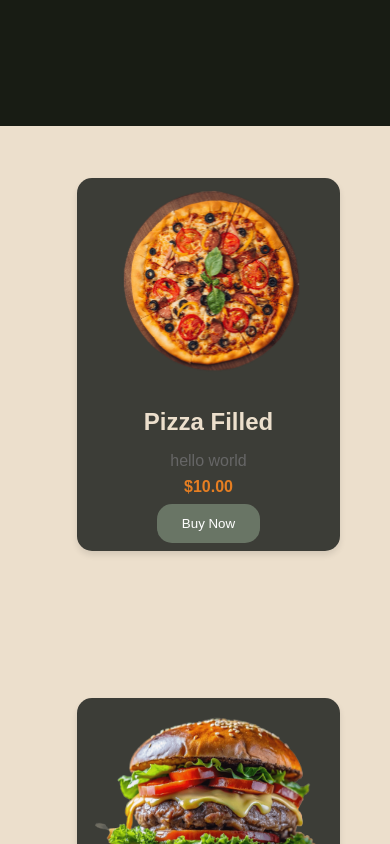
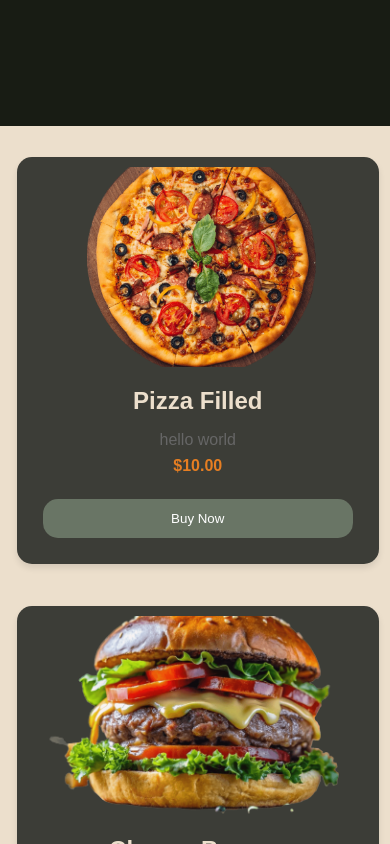
Before and after one commit to ZakariaElkhadir/Food-Ordering-System, a React (Vite) app: page / in a window 390 px wide. Shown: the part 740-1584 px from the top of the page. Built offline with nearby package versions, Linux system fonts and the light colour scheme.

Commit message:
Refactor orderStore.ts and Dashboard component for responsive design

```diff
--- a/src/Cards/Cards.scss
+++ b/src/Cards/Cards.scss
@@ -6,37 +6,58 @@ $tablet: 768px;
 $desktop: 1024px;
 $desktop-lg: 1200px;
 
-.card-container{
-    height: 500px;
+.card-container {
+    height: auto;
     font-family: Arial, Helvetica, sans-serif;
     color: #ECDFCC;
     position: relative;
     width: 100%;
     max-width: 300px;
-    .card{
-    width: 263px;
-    height: 363px;
+    margin: 0 auto;
+
+    @media (max-width: $mobile) {
+        max-width: 100%;
+    }
+
+    .card {
+        width: 100%;
+        height: auto;
         border: none;
         text-align: center;
-    margin: 2rem;
-    padding-top: 10px;
+        margin: 1rem auto;
+        padding: 10px;
         background-color: $card-bg;
         border-radius: 15px;
         transition: transform 0.3s ease;
         box-shadow: 0 4px 6px rgba(0, 0, 0, 0.1);
         overflow: hidden;
+
+        @media (max-width: $mobile) {
+            width: calc(100% - 2rem);
+            margin: 1rem;
+        }
+
         img {
             width: 95%;
             height: 200px;
             object-fit: cover;
             border-radius: 15px;
+
+            @media (max-width: $mobile-sm) {
+                height: 150px;
+            }
         }
 
         &:hover {
             transform: translateY(-5px);
+
+            @media (max-width: $mobile) {
+                transform: translateY(-3px);
             }
+        }
+
         button {
-        width: calc(100% - 10rem);
+            width: calc(100% - 4rem);
             padding: 0.75rem;
             background-color: #697565;
             color: white;
@@ -44,27 +65,44 @@ $desktop-lg: 1200px;
             border-radius: 15px;
             cursor: pointer;
             transition: background-color 0.3s ease;
+            margin: 1rem 2rem;
+
+            @media (max-width: $mobile) {
+                width: calc(100% - 2rem);
+                margin: 1rem 1rem;
+            }
 
             &:hover {
                 background-color: #d35400;
             }
         }
+
         h2 {
             font-size: 1.5rem;
             margin: 1rem;
             color: #ECDFCC;
+
+            @media (max-width: $mobile-sm) {
+                font-size: 1.25rem;
+            }
         }
 
         p {
             margin: 0.5rem 1rem;
             color: #666;
 
+            @media (max-width: $mobile-sm) {
+                font-size: 0.9rem;
+            }
+
             &:last-of-type {
                 font-weight: bold;
                 color: #e67e22;
             }
         }
-}}
+    }
+}
+
 .cards {
     display: flex;
     flex-wrap: wrap;
@@ -73,4 +111,31 @@ $desktop-lg: 1200px;
     padding: 20px;
     max-width: 1200px;
     margin: 0 auto;
+
+    @media (max-width: $tablet) {
+        gap: 15px;
+        padding: 15px;
     }
+
+    @media (max-width: $mobile) {
+        gap: 10px;
+        padding-left: 0.5px;
+    }
+
+    // Responsive grid layout
+    @media (min-width: $desktop) {
+        grid-template-columns: repeat(4, 1fr);
+    }
+
+    @media (min-width: $tablet) and (max-width: $desktop - 1px) {
+        grid-template-columns: repeat(3, 1fr);
+    }
+
+    @media (min-width: $mobile) and (max-width: $tablet - 1px) {
+        grid-template-columns: repeat(2, 1fr);
+    }
+
+    @media (max-width: $mobile - 1px) {
+        grid-template-columns: 1fr;
+    }
+}
--- a/src/Cards/store/orderStore.ts
+++ b/src/Cards/store/orderStore.ts
@@ -1,7 +1,7 @@
+// store/orderStore.ts
 import { create } from 'zustand'
 import { persist } from 'zustand/middleware'
 
-//types for the order
 interface Order {
   id?: string
   title: string;
@@ -9,14 +9,15 @@ interface Order {
   tableNumber: string;
   quantity: number;
   timestamp: string;
+  status: 'pending' | 'in-progress' | 'completed';
 }
 
-//types for the order store
 interface OrderStore {
   orders: Order[];
   addOrder: (order: Order) => void;
   clearOrders: () => void;
   removeOrder: (id: string) => void;
+  updateOrderStatus: (id: string, status: Order['status']) => void;
 }
 
 export const useOrderStore = create<OrderStore>()(
@@ -24,12 +25,21 @@ export const useOrderStore = create<OrderStore>()(
     (set) => ({
       orders: [],
       addOrder: (order) => set((state) => ({
-        orders: [...state.orders, { ...order, id: order.id || new Date().toISOString() }]
+        orders: [...state.orders, {
+          ...order,
+          id: order.id || new Date().toISOString(),
+          status: 'pending' // Set default status
+        }]
       })),
       removeOrder: (id) => set((state) => ({
-        orders: state.orders.filter((order) => order.timestamp !== id)
+        orders: state.orders.filter((order) => order.id !== id)
       })),
-      clearOrders: () => set({ orders: [] })
+      clearOrders: () => set({ orders: [] }),
+      updateOrderStatus: (id, status) => set((state) => ({
+        orders: state.orders.map((order) =>
+          order.id === id ? { ...order, status } : order
+        )
+      }))
     }),
     {
       name: 'order-storage'
--- a/src/Dashboard/Dashboard.css
+++ b/src/Dashboard/Dashboard.scss
@@ -1,4 +1,3 @@
-
 .dashboard {
   padding: 2rem;
   max-width: 1200px;
@@ -16,17 +15,29 @@
       color: #333;
     }
 
-    .back-button {
+    .back-button, .clear-button {
       padding: 0.5rem 1rem;
-      background-color: #2196f3;
       color: white;
       border: none;
       border-radius: 4px;
       cursor: pointer;
       transition: background-color 0.3s ease;
+    }
+
+    .back-button {
+      background-color: #2196f3;
 
       &:hover {
         background-color: #1976d2;
+      }
+    }
+
+    .clear-button {
+      background-color: #ff4d4d;
+      margin-left: 1rem;
+
+      &:hover {
+        background-color: #ff3333;
       }
     }
   }
@@ -50,6 +61,20 @@
     box-shadow: 0 2px 4px rgba(0, 0, 0, 0.1);
     padding: 1.5rem;
     transition: transform 0.2s ease, box-shadow 0.2s ease;
+    animation: fadeIn 0.3s ease-out;
+    border-left: 4px solid transparent;
+
+    &.status-pending {
+      border-left-color: #ffd700;
+    }
+
+    &.status-in-progress {
+      border-left-color: #2196f3;
+    }
+
+    &.status-completed {
+      border-left-color: #4CAF50;
+    }
 
     &:hover {
       transform: translateY(-2px);
@@ -88,11 +113,51 @@
           font-size: 0.85rem;
           margin-top: 1rem;
         }
+
+        &.status {
+          text-transform: capitalize;
+          font-weight: 600;
+          color: #333;
+          margin: 8px 0;
+        }
+      }
+
+      .button-group {
+        display: flex;
+        gap: 0.75rem;
+        margin-top: 1rem;
+
+        button {
+          flex: 1;
+          padding: 0.5rem 1rem;
+          border: none;
+          border-radius: 4px;
+          cursor: pointer;
+          font-weight: 500;
+          transition: background-color 0.3s ease;
+        }
+
+        .accept-button {
+          background-color: #4CAF50;
+          color: white;
+
+          &:hover {
+            background-color: #45a049;
+          }
+        }
+
+        .remove-button {
+          background-color: #ff4d4d;
+          color: white;
+
+          &:hover {
+            background-color: #ff3333;
+          }
+        }
       }
     }
   }
 }
-
 
 @media (max-width: 768px) {
   .dashboard {
@@ -110,10 +175,19 @@
       h1 {
         font-size: 1.5rem;
       }
+
+      .clear-button {
+        margin-left: 0;
+      }
+    }
+
+    .order-card {
+      .button-group {
+        flex-direction: column;
+      }
     }
   }
 }
-
 
 @keyframes fadeIn {
   from {
@@ -125,7 +199,3 @@
     transform: translateY(0);
   }
 }
-
-.order-card {
-  animation: fadeIn 0.3s ease-out;
-}
--- a/src/Dashboard/Dashboard.tsx
+++ b/src/Dashboard/Dashboard.tsx
@@ -1,14 +1,32 @@
-// pages/Dashboard.tsx
 import { useOrderStore } from '../Cards/store/orderStore';
 import { useNavigate } from 'react-router-dom';
-
-import './Dashboard.css';
+import './Dashboard.scss';
+import { useEffect } from 'react';
 
 const Dashboard = () => {
   const orders = useOrderStore((state) => state.orders);
   const navigate = useNavigate();
   const clearOrders = useOrderStore((state) => state.clearOrders);
   const removeOrder = useOrderStore((state) => state.removeOrder);
+  const updateOrderStatus = useOrderStore((state) => state.updateOrderStatus);
+
+
+
+  const handleStatusChange = (orderId: string | undefined) => {
+    if (!orderId) return;
+
+    const order = orders.find(o => o.id === orderId);
+    if (!order) return;
+
+    // Define status flow
+    const nextStatus: { [key: string]: Order['status'] } = {
+      'pending': 'in-progress',
+      'in-progress': 'completed',
+      'completed': 'completed'
+    };
+
+    updateOrderStatus(orderId, nextStatus[order.status]);
+  };
 
   return (
     <div className="dashboard">
@@ -26,8 +44,8 @@ const Dashboard = () => {
         <p className="no-orders">No orders placed yet.</p>
       ) : (
         <div className="orders-grid">
-          {orders.map((order, index) => (
-            <div key={index} className="order-card">
+          {orders.map((order) => (
+            <div key={order.id} className={`order-card status-${order.status}`}>
               <div className="order-header">
                 <h2>{order.title}</h2>
                 <span className="price">{order.price}</span>
@@ -38,7 +56,23 @@ const Dashboard = () => {
                 <p className="timestamp">
                   {new Date(order.timestamp).toLocaleString()}
                 </p>
-
+                <p className="status">Status: {order.status}</p>
+                <div className="button-group">
+                  {order.status !== 'completed' && (
+                    <button
+                      className="accept-button"
+                      onClick={() => order.id && handleStatusChange(order.id)}
+                    >
+                      {order.status === 'pending' ? 'Accept' : 'Complete'}
+                    </button>
+                  )}
+                  <button
+                    className="remove-button"
+                    onClick={() => order.id && removeOrder(order.id)}
+                  >
+                    Remove Order
+                  </button>
+                </div>
               </div>
             </div>
           ))}
```
Lines whose indentation alone changed are shown as unchanged.
